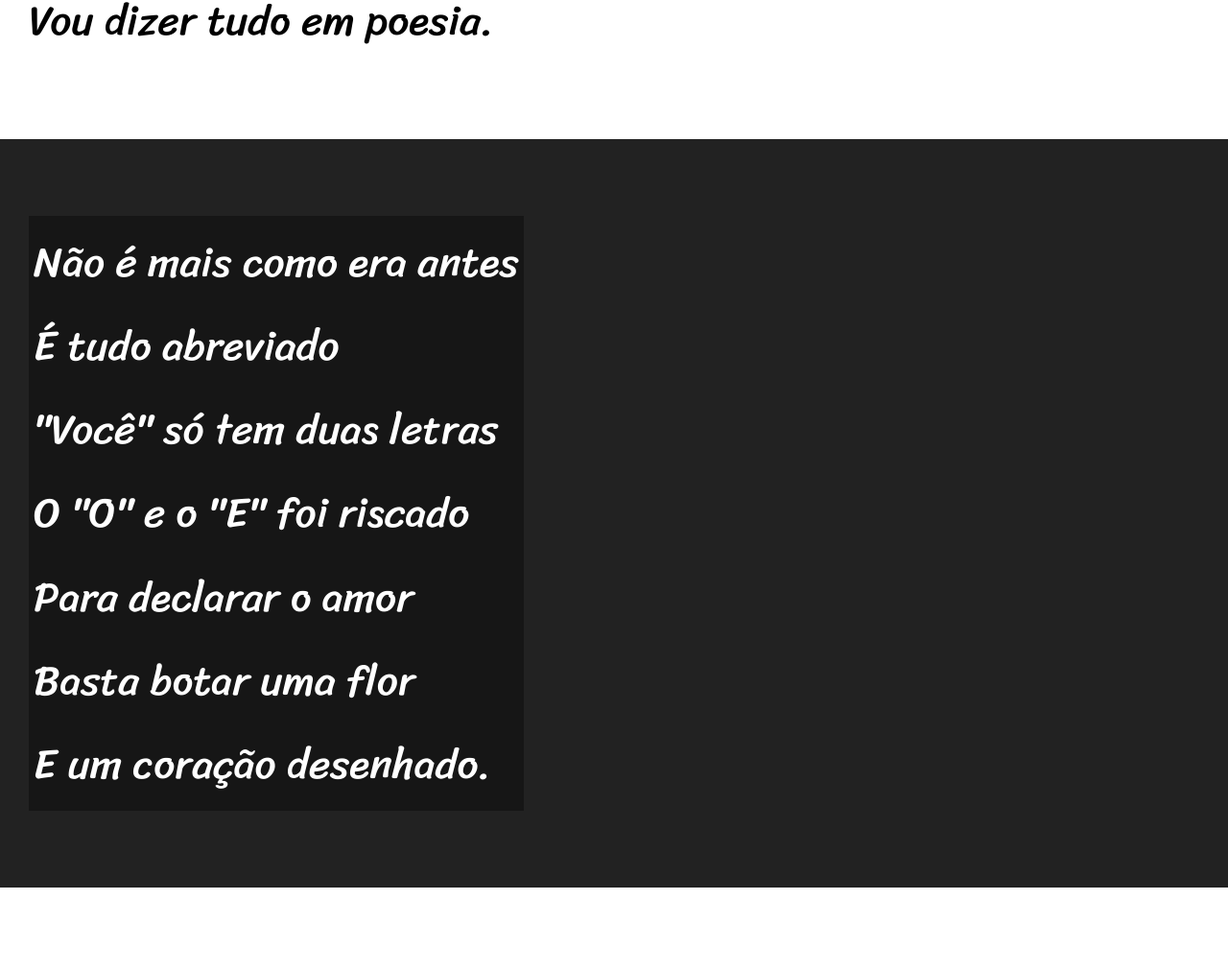
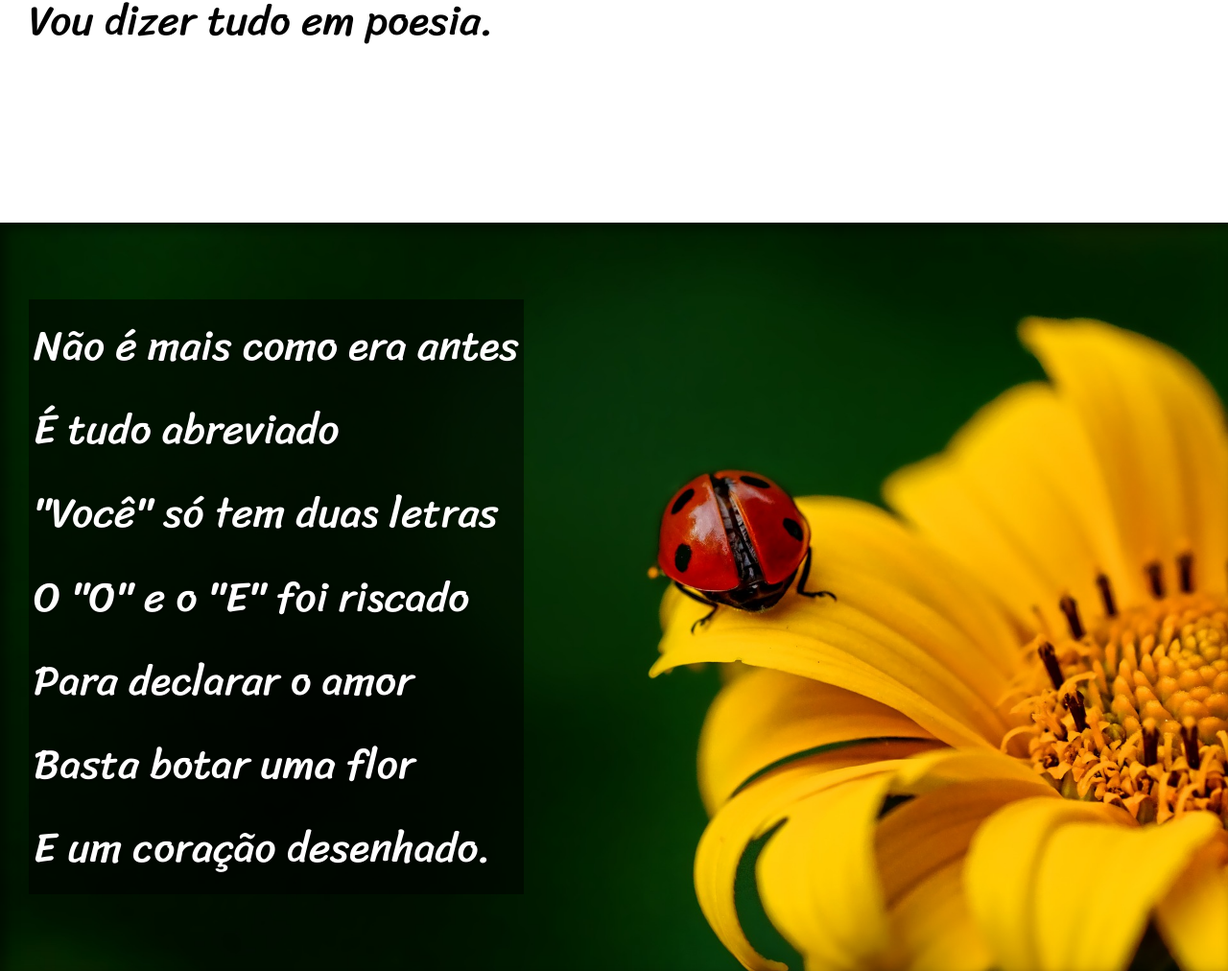
Before and after one commit to RafaelJaeger/html-css, a plain HTML site: page desafios/d012/index.html in a window 1280 px wide. Shown: the part 831-1843 px from the top of the page at 96% size. Drawn offline with Linux system fonts and the light colour scheme.

Commit message:
Atualizções do projeto

```diff
--- a/desafios/d012/estilos/style.css
+++ b/desafios/d012/estilos/style.css
@@ -65,12 +65,30 @@ section.normal {
 section.imagem {
     background-color: rgb(34, 34, 34);
     color: white;
+    box-shadow: inset 6px 6px 13px 0px rgba(0, 0, 0, 0.5);
+    background-size: cover;
+    background-attachment: fixed;
 }
 
 section.imagem > p {
     display: inline-block;
-    background-color: rgba(0, 0, 0, 0.342);
+    background-color: rgba(0, 0, 0, 0.507);
     padding: 5px;
+    text-shadow: 1px 1px 3px rgba(0, 0, 0, 0.404);
+}
+
+section#img01 {
+    background-image: url('../imagens/background001.jpg');
+    background-position: right center;
+    background-size: cover;
+}
+
+section#img02 {
+    background-image: url('../imagens/background002.jpg');
+}
+
+section > p {
+    padding-bottom: 2em;
 }
 
 footer {
--- a/desafios/d012/index.html
+++ b/desafios/d012/index.html
@@ -24,7 +24,7 @@
         </p>
     </section>
 
-    <section class="imagem">
+    <section class="imagem" id="img01">
         <p>
             Não é mais como era antes <br>
             É tudo abreviado <br>
@@ -57,7 +57,7 @@
         </p>
     </section>
 
-    <section class="imagem">
+    <section class="imagem" id="img02">
         <p>
             Tenho saudade das cartas <br>
             Escritas com a própria mão <br>
```
